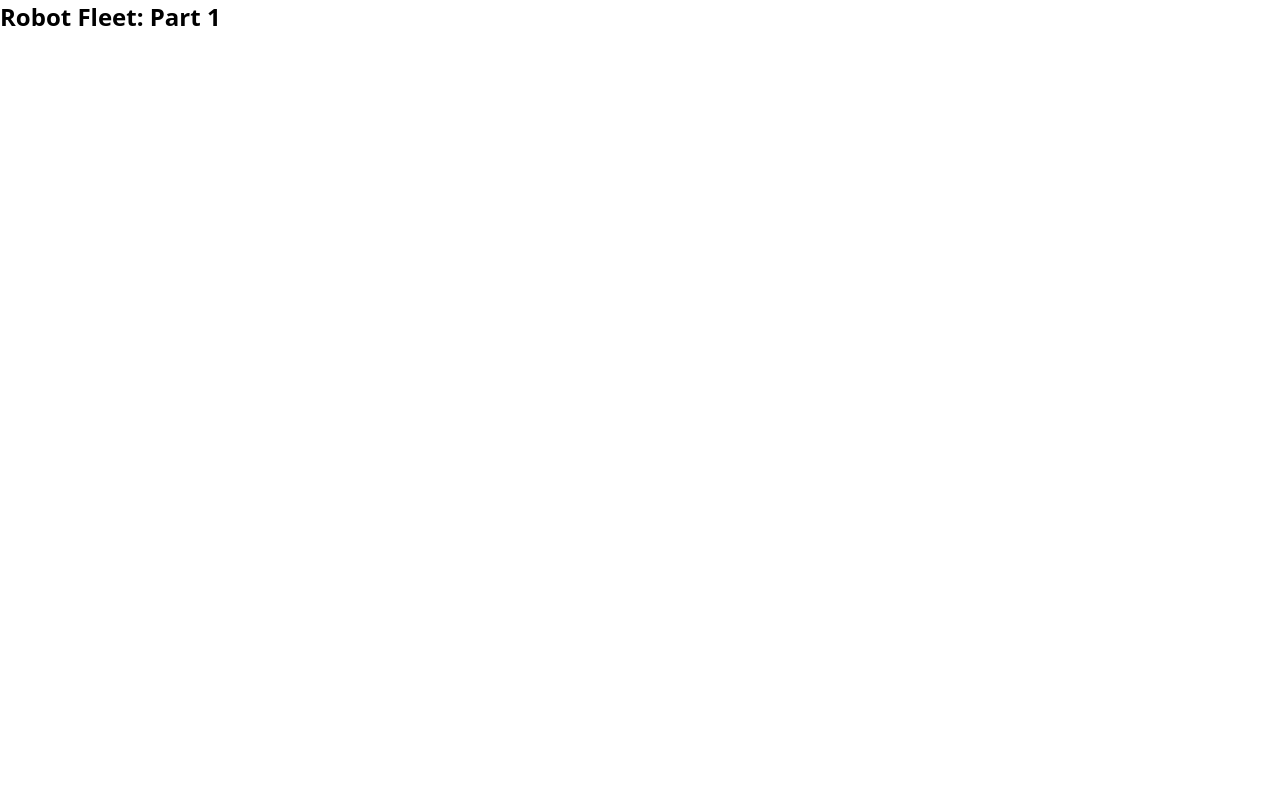
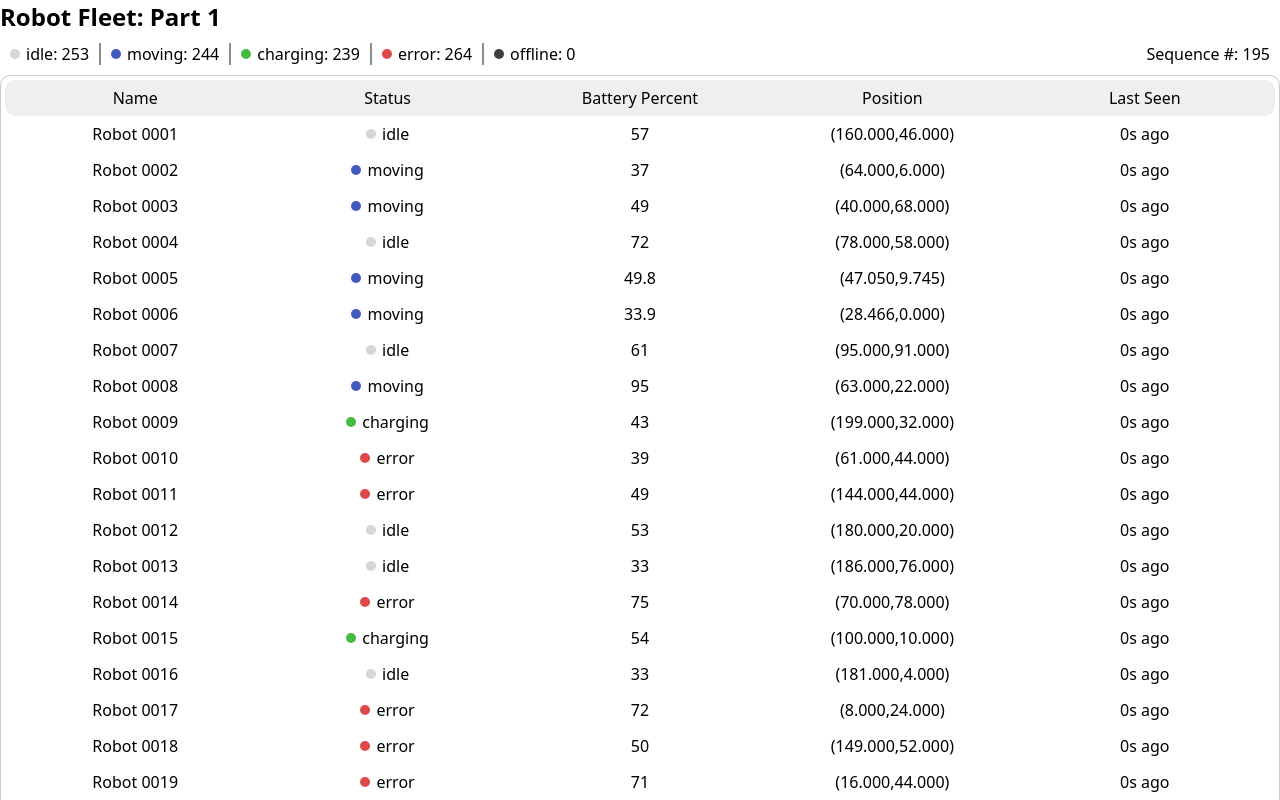
Before and after one commit to Joha99/frontend-systems-design, a React (Vite) app: page / in a window 1280 px wide. Shown: the top 800 px of the page. Built offline with nearby package versions, Linux system fonts and the light colour scheme.

Commit message:
inital dashboard

```diff
--- /dev/null
+++ b/src/robot-fleet/Fleet.module.css
@@ -0,0 +1,66 @@
+.table-row {
+  width: 100%;
+  display: grid;
+  grid-template-columns: repeat(5, 1fr);
+  justify-items: stretch;
+  align-items: stretch;
+  padding: 6px 4px;
+  block-size: 36px;
+
+  & > * {
+    display: flex;
+    align-items: center;
+    justify-content: center;
+  }
+}
+
+.table {
+  width: 100%;
+  border: 1px solid #ccc;
+  border-radius: 10px;
+  padding: 4px;
+}
+
+.table-header {
+  border-radius: 10px;
+  background-color: #efefef;
+}
+
+.low-battery {
+  background-color: #dd4949;
+  color: #ffffff;
+}
+
+.dot {
+  width: 10px;
+  height: 10px;
+  background-color: var(--status-color);
+  border-radius: 50%;
+  margin-right: 6px;
+}
+
+.status-list {
+  display: flex;
+  align-items: center;
+
+  & > * {
+    display: flex;
+    align-items: center;
+    padding-inline: 10px;
+  }
+
+  & > *:not(:last-child) {
+    border-right: 2px solid #8d8c8c;
+  }
+}
+
+.toolbar {
+  display: flex;
+  align-items: center;
+  justify-content: space-between;
+  margin-block: 10px;
+}
+
+.seq-label {
+  padding-inline: 10px;
+}
--- a/src/robot-fleet/Part1LiveFleet.tsx
+++ b/src/robot-fleet/Part1LiveFleet.tsx
@@ -37,16 +37,160 @@
  */
 
 // Types you'll want: Robot, FleetEvent, RobotStatus, ServerMessage (import type).
-import { fetchSnapshot, connect } from "./fleetServer";
+import { useEffect, useReducer, useState, type CSSProperties } from "react";
+import {
+  fetchSnapshot,
+  connect,
+  type Robot,
+  type FleetEvent,
+} from "./fleetServer";
+import styles from "./Fleet.module.css";
 
-// Remove these once you use them.
-void fetchSnapshot;
-void connect;
+const STATUS_COLOR_MAP: Record<Robot["status"], string> = {
+  idle: "#d6d6d6",
+  moving: "#4159ba",
+  charging: "#43ba41",
+  error: "#dd4949",
+  offline: "#3f3f3f",
+};
+
+const STATUSES: Array<Robot["status"]> = [
+  "idle",
+  "moving",
+  "charging",
+  "error",
+  "offline",
+];
+
+interface State {
+  robots: Record<Robot["id"], Robot>;
+  lastAppliedSeq: FleetEvent["seq"] | null;
+}
+
+type Action = {
+  type: "ADD_ROBOTS";
+  payload: { robots: Robot[]; seq: number };
+};
+
+const reducer = (state: State, action: Action) => {
+  switch (action.type) {
+    case "ADD_ROBOTS": {
+      const { robots, seq } = action.payload;
+      const normalizedRobots: Record<Robot["id"], Robot> = {};
+
+      for (const robot of robots) {
+        normalizedRobots[robot.id] = robot;
+      }
+
+      return {
+        robots: normalizedRobots,
+        lastAppliedSeq: seq,
+      };
+    }
+    default: {
+      return state;
+    }
+  }
+};
+
+const getSecondDiff = (timestamp: number) => {
+  const now = Date.now();
+  const differenceInSeconds = Math.floor((now - timestamp) / 1000);
+  return differenceInSeconds;
+};
+
+const StatusDot = ({ status }: { status: Robot["status"] }) => {
+  return (
+    <div
+      className={styles.dot}
+      style={{ "--status-color": STATUS_COLOR_MAP[status] } as CSSProperties}
+    />
+  );
+};
 
 export const Part1LiveFleet = () => {
+  const [initialLoadStatus, setInitialLoadStatus] = useState<
+    "loading" | "loaded" | "error"
+  >();
+  const [state, dispatch] = useReducer(reducer, {
+    robots: {},
+    lastAppliedSeq: null,
+  });
+
+  useEffect(() => {
+    setInitialLoadStatus("loading");
+    fetchSnapshot()
+      .then(({ robots, seq }) => {
+        dispatch({ type: "ADD_ROBOTS", payload: { robots, seq } });
+        setInitialLoadStatus("loaded");
+      })
+      .catch((err) => {
+        console.error(err);
+        setInitialLoadStatus("error");
+      });
+  }, []);
+
+  if (initialLoadStatus === "loading") {
+    return <div>Getting robot statuses...</div>;
+  }
+
   return (
-    <div>
+    <div style={{ width: "100%" }}>
       <h2>Robot Fleet: Part 1</h2>
+      <div className={styles.toolbar}>
+        <div className={styles["status-list"]}>
+          {STATUSES.map((status) => {
+            const statusCount = Object.values(state.robots).filter(
+              (robot) => robot.status === status,
+            ).length;
+
+            return (
+              <div key={status}>
+                <StatusDot status={status} />
+                {status}: {statusCount}
+              </div>
+            );
+          })}
+        </div>
+        <div className={styles["seq-label"]}>
+          Sequence #: {state.lastAppliedSeq}
+        </div>
+      </div>
+      <div className={styles.table}>
+        <div className={`${styles["table-row"]} ${styles["table-header"]}`}>
+          <div>Name</div>
+          <div>Status</div>
+          <div>Battery Percent</div>
+          <div>Position</div>
+          <div>Last Seen</div>
+        </div>
+        <div>
+          {Object.values(state.robots).map((robot) => {
+            const { id, name, status, battery, x, y, lastSeenAt } = robot;
+            const secondsAgo = getSecondDiff(lastSeenAt);
+            const hasLowBattery = battery < 20;
+
+            return (
+              <div key={id} className={styles["table-row"]}>
+                <div>{name}</div>
+                <div>
+                  <StatusDot status={status} />
+                  {status}
+                </div>
+                <div
+                  className={`${hasLowBattery ? styles["low-battery"] : ""}`}
+                >
+                  {battery}
+                </div>
+                <div>
+                  ({x.toFixed(3)},{y.toFixed(3)})
+                </div>
+                <div>{secondsAgo}s ago</div>
+              </div>
+            );
+          })}
+        </div>
+      </div>
     </div>
   );
 };
```
